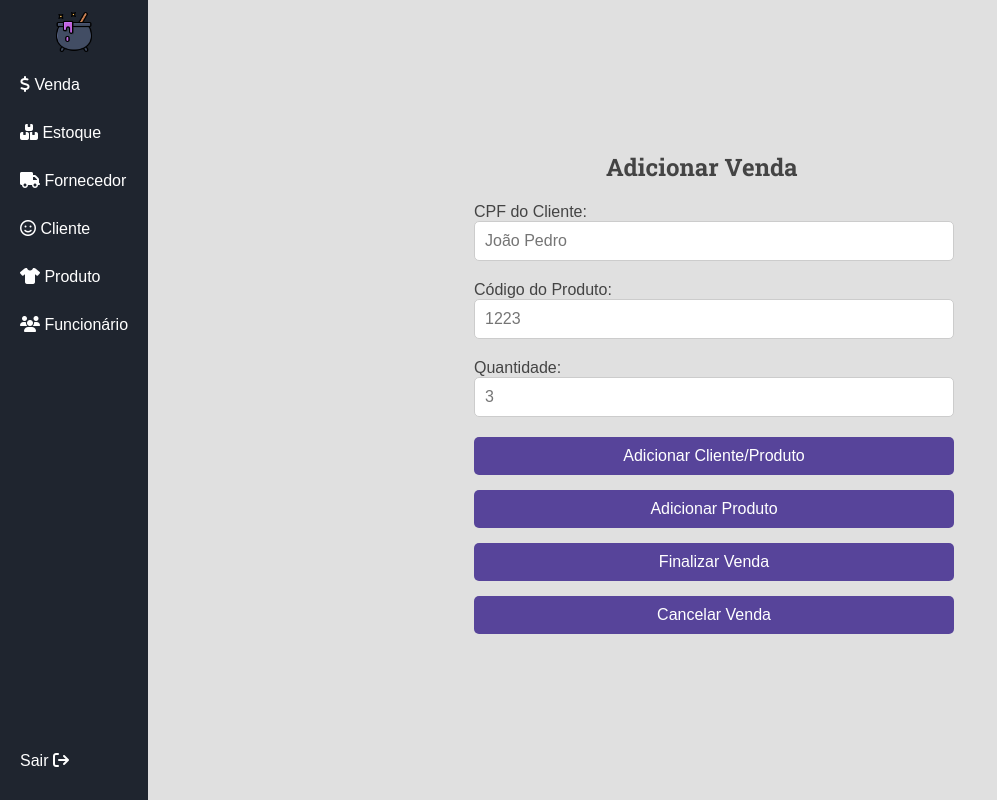
After one commit to LucasBonii/FeiticoManagement, a Django app: page /venda/ in a window 1280 px wide. The commit adds this page. Shown: the whole page, without its empty margins (0-997 px from the left). Run offline with Django 5.2, Linux system fonts and the light colour scheme; a user stored in the database is signed in; tables that the repository leaves empty hold one stand-in row (values such as "Sample post").

Commit message:
add venda

```diff
--- a/stockmanagement/models.py
+++ b/stockmanagement/models.py
@@ -13,7 +13,7 @@ class Funcionario(models.Model):
     nome = models.CharField(max_length=100, blank=True)
     telefone = models.CharField(max_length=20, blank=True)
     funcao = models.ForeignKey(Cargo, on_delete=models.SET_NULL, null=True, blank=True)
-    usuario = models.OneToOneField(User, max_length=200, null=True, blank=True, on_delete=models.CASCADE)
+    usuario = models.OneToOneField(User, max_length=200, null=True, blank=True, on_delete=models.CASCADE, related_name='funcionario')
     ativo = models.BooleanField(default=True)
 
     def __str__(self):
@@ -41,25 +41,27 @@ class Produto(models.Model):
 
 
 class Cliente(models.Model):
-    cli_nome = models.CharField(max_length=60)
-    cli_cpf = models.BigIntegerField()
-    cli_telefone = models.BigIntegerField()
+    nome = models.CharField(max_length=60)
+    cpf = models.BigIntegerField()
+    telefone = models.BigIntegerField()
 
 
 class Venda(models.Model):
-    horario = models.DateTimeField()
-    valor_total = models.DecimalField(max_digits=10, decimal_places=2)
-    funcionario = models.ForeignKey(Funcionario, on_delete=models.PROTECT)
+    horario = models.DateTimeField(blank=True, null=True)
+    valor_total = models.DecimalField(max_digits=10, decimal_places=2, default=0, blank=True)
+    funcionario = models.ForeignKey(Funcionario, blank=True, on_delete=models.PROTECT)
+    finalizada = models.BooleanField(default=False, blank=True)
+    cliente = models.ForeignKey(Cliente, blank=True, null=True, on_delete=models.PROTECT)
 
     def __str__(self):
         return f"Código: {self.id}, Horário: {self.horario}, Valor Total: {self.valor_total}"
 
 
-class Item(models.Model):
-    tb_produtos_pro_codigo = models.ForeignKey(Produto, on_delete=models.CASCADE)
-    ite_quantidade = models.IntegerField()
-    ite_valor_parcial = models.FloatField()
-    tb_vendas_ven_codigo = models.ForeignKey(Venda, on_delete=models.CASCADE)
+class ItensPedido(models.Model):
+    produto = models.ForeignKey(Produto, null=True, blank=True, on_delete=models.CASCADE)
+    quantidade = models.IntegerField(default=0)
+    pedido =  models.ForeignKey(Venda, null=True, blank=True, on_delete=models.CASCADE)
+    preco_parcial = models.DecimalField(max_digits=10, decimal_places=2, default=0, blank=True, null=True)
 
-    def __str__(self):
-        return f"Código: {self.id}, Quantidade: {self.ite_quantidade}, Valor Parcela: {self.ite_valor_parcela}"
+    def __str__(self) -> str:
+        return f"Id: {self.id} - Produto: {self.produto.descricao}, {self.produto.tamanho}, {self.produto.cor}"
--- a/stockmanagement/static/stock/css/style.css
+++ b/stockmanagement/static/stock/css/style.css
@@ -160,11 +160,13 @@ button {
     border-radius: 5px; /* Arredondamento das bordas do botão */
     cursor: pointer; /* Mudando o cursor ao passar sobre o botão */
     transition: background-color 0.3s; /* Adicionando uma transição suave */
+    margin-bottom: 15px;
 }
 
 button:hover {
     background-color: var(--color-primary-dark); /* Mudando a cor de fundo ao passar sobre o botão */
 }
+
 
 .error-message {
     color: #721c24; /* Cor do texto */
--- /dev/null
+++ b/stockmanagement/templates/stock/pages/add_venda.html
@@ -0,0 +1,60 @@
+{% include "stock/partials/head.html" %}
+<head>
+    <title>Adicionar Venda - Feitiço</title>
+</head>
+<div class="container">
+    {% include "stock/partials/sidebar.html" %}
+    <div class="form-container">
+        <h2>Adicionar Venda</h2>
+        <form method="post" action="{% url 'add_venda' %}">
+            {% csrf_token %}
+            {% if not cliente %}
+                <div class="form-group">
+                    <label for="cliente">CPF do Cliente:</label>
+                    <input type="text" id="cliente" name="cliente" placeholder="João Pedro" >
+                </div>
+            {% else %}
+                <div class="form-group">
+                    <p><strong>Cliente:</strong> {{ cliente.nome }} - <strong>Total:</strong> R${{ venda.valor_total }} </p>
+                </div>
+            {% endif %}
+            <div class="form-group">
+                <label for="codigo">Código do Produto:</label>
+                <input type="text" id="codigo" name="codigo" placeholder="1223" >
+            </div>
+            <div class="form-group">
+                <label for="quantidade">Quantidade:</label>
+                <input type="text" id="quantidade" name="quantidade" placeholder="3" >
+            </div>
+
+            {% for item in itens %}
+                <div class="form-group">
+                    <p><strong>Produto:</strong> {{ item.produto.descricao }}, {{ item.produto.fornecedor }} - {{ item.produto.cor }} - {{ item.produto.tamanho }} | Quantidade: {{ item.quantidade }}</p>
+                </div>
+            {% endfor %}
+
+            {% if not cliente %}
+                <button type="submit">Adicionar Cliente/Produto</button>
+            {% endif %}
+            <button type="submit">Adicionar Produto</button>
+            <a href="{% url 'finalizar_venda' %}" style="text-decoration: none;"><button type="button">Finalizar Venda</button></a>
+            <a href="{% url 'cancelar_venda' %}" style="text-decoration: none;"><button type="button">Cancelar Venda</button></a>
+
+
+
+
+            {% if mensagem %}
+                {% if mensagem == "Erro" %}
+                <div class="error-message">
+                    <p>Esse fornecedor já existe</p>
+                </div>
+                {% endif %}
+                {% if mensagem == "Sucesso" %}
+                <div class="success-message">
+                    <p>Fornecedor adicionado com sucesso</p>
+                </div>
+                {% endif %}
+            {% endif %}
+        </form>
+    </div>
+</div>
--- a/stockmanagement/templates/stock/partials/sidebar.html
+++ b/stockmanagement/templates/stock/partials/sidebar.html
@@ -4,7 +4,7 @@
         <img src="{% static 'stock/images/caldeirao.png' %}" alt="Feitico">
     </div>
     <div class="nav-buttons">
-        <a href="#"><i class="fa-solid fa-dollar-sign"></i>  Venda</a>
+        <a href="{% url "add_venda" %}"><i class="fa-solid fa-dollar-sign"></i>  Venda</a>
         <a href="{% url 'add_estoque' %}"><i class="fa-solid fa-boxes-stacked"></i>  Estoque</a>
         <a href="{% url 'add_fornecedor' %}"><i class="fa-solid fa-truck"></i>  Fornecedor</a>
         <a href="{% url 'add_cliente' %}"><i class="fa-regular fa-face-smile"></i>  Cliente</a>
--- a/stockmanagement/urls.py
+++ b/stockmanagement/urls.py
@@ -9,5 +9,8 @@ urlpatterns = [
     path('estoque/<int:id_produto>', views.add_estoque, name="add_estoque"),
     path('cliente/', views.add_cliente, name="add_cliente"),
     path('funcionario/', views.add_funcionario, name="add_funcionario"),
+    path('venda/', views.add_venda, name="add_venda"),
+    path('finalizar_venda/', views.finalizar_venda, name="finalizar_venda"),
+    path('cancelar_venda/', views.cancelar_venda, name="cancelar_venda"),
     path('logout/', views.fazer_logout, name='fazer_logout'),
 ]
--- /dev/null
+++ b/stockmanagement/utils.py
@@ -0,0 +1,22 @@
+from .models import *
+
+def calcular_preco_parcial(item_pedido):
+    total = 0
+    return float(item_pedido.produto.valor * item_pedido.quantidade)
+
+
+def calcular_preco_total(venda):
+    total = 0
+    itens_venda = ItensPedido.objects.filter(pedido=venda)
+    total = sum([item.preco_parcial for item in itens_venda])
+    return total
+
+
+def verificar_quantidades(venda):
+    itens_pedido = ItensPedido.objects.filter(pedido=venda)
+    if len(itens_pedido) < 1:
+        return False
+    for item in itens_pedido:
+        if item.quantidade > item.produto.quantidade:
+            return False
+    return True
--- a/stockmanagement/views.py
+++ b/stockmanagement/views.py
@@ -2,6 +2,8 @@ from django.shortcuts import render, redirect
 from django.contrib.auth.decorators import login_required
 from django.contrib.auth import login, logout, authenticate
 from .models import *
+from datetime import datetime
+from .utils import *
 
 # Create your views here.
 
@@ -168,6 +170,60 @@ def fazer_login(request):
     return render(request, 'stock/pages/fazer_login.html', context)
 
 @login_required
+def add_venda(request):
+    itens_venda = None
+    vendedor = request.user.funcionario
+    venda, criado = Venda.objects.get_or_create(funcionario=vendedor, finalizada=False)
+    venda.valor_total = calcular_preco_total(venda)
+    itens_venda = ItensPedido.objects.filter(pedido=venda)
+    cliente = venda.cliente
+    if request.method == "POST":
+        dados = request.POST.dict()
+        quantidade = dados.get("quantidade")
+        codigo = dados.get("codigo")
+        if codigo and quantidade:
+
+            produto = Produto.objects.get(id=codigo)
+            if produto:
+                item_pedido, criado = ItensPedido.objects.get_or_create(produto=produto, pedido=venda)
+                quantidade = int(quantidade)
+                if produto.quantidade >= (item_pedido.quantidade + quantidade):
+                    item_pedido.quantidade += quantidade
+                    item_pedido.preco_parcial = calcular_preco_parcial(item_pedido)
+                    item_pedido.save()
+                    return redirect('add_venda')
+
+
+        cpf_cliente = dados.get("cliente")
+        if cpf_cliente:
+            cliente = Cliente.objects.get(cpf=cpf_cliente)
+            if cliente:
+                venda.cliente = cliente
+                venda.save()
+            #venda.valor_total =
+
+    context = {"itens":itens_venda, "cliente": cliente, "venda": venda}
+    return render(request, 'stock/pages/add_venda.html', context)
+
+
+def finalizar_venda(request):
+    vendedor = request.user.funcionario
+    venda, criado = Venda.objects.get_or_create(funcionario=vendedor, finalizada=False)
+    verificado = verificar_quantidades(venda)
+    if verificado:
+        venda.finalizada = True
+        venda.horario = datetime.now()
+        venda.save()
+    return redirect('add_venda')
+
+
+def cancelar_venda(request):
+    vendedor = request.user.funcionario
+    venda, criado = Venda.objects.get_or_create(funcionario=vendedor, finalizada=False)
+    venda.delete()
+    return redirect('add_venda')
+
+@login_required
 def fazer_logout(request):
     logout(request)
     return redirect("fazer_login")
```
Also changed, not shown: stockmanagement/migrations/0009_venda_finalizada.py (added), stockmanagement/migrations/0010_itenspedido_delete_item.py (added), stockmanagement/migrations/0011_alter_venda_horario.py (added), stockmanagement/migrations/0012_alter_venda_finalizada_alter_venda_funcionario_and_more.py (added), stockmanagement/migrations/0013_itenspedido_preco_parcial.py (added), stockmanagement/migrations/0014_alter_funcionario_usuario.py (added), stockmanagement/migrations/0015_alter_itenspedido_preco_parcial.py (added), stockmanagement/migrations/0016_venda_cliente.py (added), stockmanagement/migrations/0017_rename_cli_cpf_cliente_cpf_and_more.py (added), stockmanagement/migrations/0018_alter_itenspedido_pedido_alter_itenspedido_produto.py (added).
